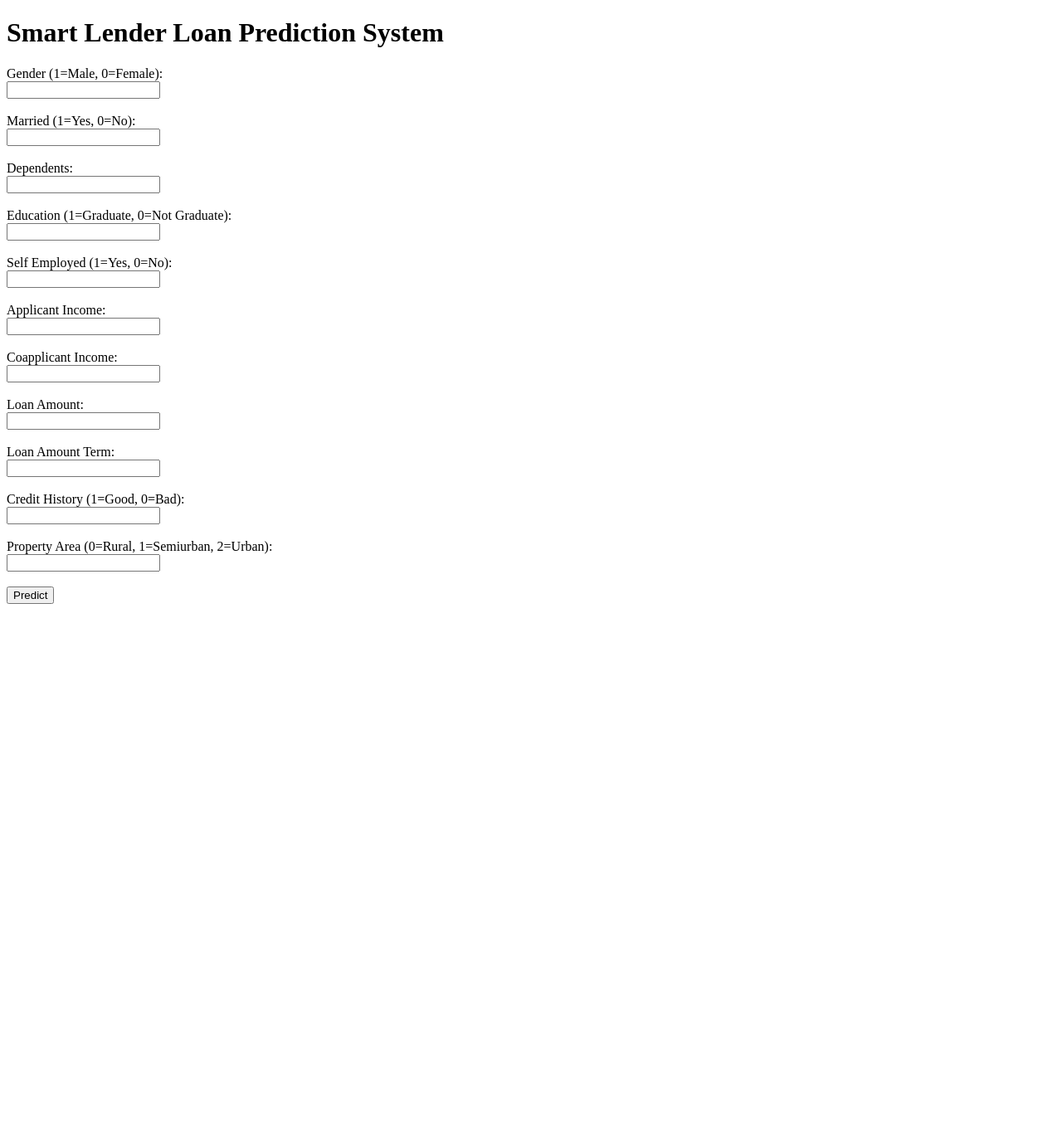
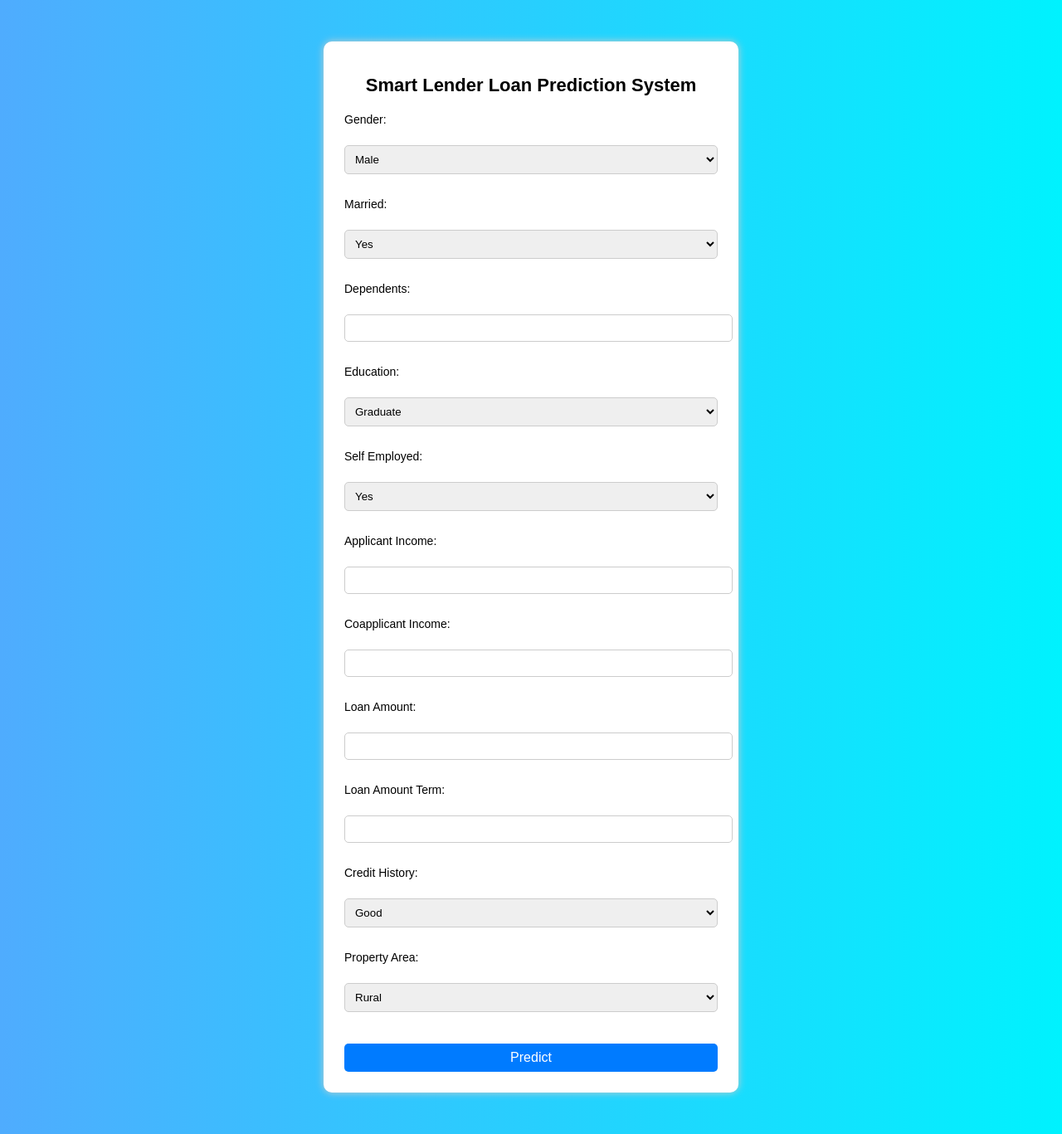
Before and after one commit to 228x1a0585-code/Smart-Lender, a Flask app: page / in a window 1280 px wide. Shown: the whole page at 83% size. Before the commit the page ends 728 px from the top, so only its background shows below. Run offline with Flask 3, Linux system fonts and the light colour scheme; parts of the project's set-up code (start-up, migrations or seed data) failed here and were passed over.

Commit message:
Improved UI and prediction display

```diff
--- a/app.py
+++ b/app.py
@@ -11,6 +11,7 @@ model = pickle.load(open("smart_lender_model.pkl", "rb"))
 def home():
 
     prediction = ""
+    result_class = ""
 
     if request.method == "POST":
 
@@ -32,10 +33,15 @@ def home():
 
         if prediction_result[0] == 1:
             prediction = "Loan Approved"
+            result_class = "approved"
         else:
             prediction = "Loan Rejected"
+            result_class = "rejected"
 
-    return render_template("index.html", prediction=prediction)
-
+    return render_template(
+        "index.html",
+        prediction=prediction,
+        result_class=result_class
+    )
 if __name__ == "__main__":
     app.run(debug=True)
--- /dev/null
+++ b/static/style.css
@@ -0,0 +1,72 @@
+body {
+    font-family: Arial;
+    background: linear-gradient(to right, #4facfe, #00f2fe);
+    margin: 0;
+    padding: 0;
+}
+
+.container {
+    width: 450px;
+    margin: 50px auto;
+    background: white;
+    padding: 25px;
+    border-radius: 10px;
+    box-shadow: 0 0 10px #ccc;
+    text-align: center;
+}
+
+h1 {
+    font-size: 22px;
+    margin-bottom: 20px;
+}
+
+label {
+    display: block;
+    text-align: left;
+    font-size: 14px;
+    margin-top: 10px;
+}
+
+input, select {
+    width: 100%;
+    padding: 8px;
+    margin-top: 5px;
+    border: 1px solid #ccc;
+    border-radius: 5px;
+}
+
+input[type="submit"] {
+    background: #007bff;
+    color: white;
+    border: none;
+    margin-top: 20px;
+    cursor: pointer;
+    font-size: 16px;
+}
+
+input[type="submit"]:hover {
+    background: #0056b3;
+}
+
+h2 {
+    margin-top: 20px;
+    color: green;
+}
+
+.result {
+    margin-top: 20px;
+    padding: 15px;
+    border-radius: 8px;
+    background-color: #e8f5e9;
+    text-align: center;
+    font-weight: bold;
+}
+.approved {
+    background-color: #d4edda;
+    color: #155724;
+}
+
+.rejected {
+    background-color: #f8d7da;
+    color: #721c24;
+}
--- a/templates/index.html
+++ b/templates/index.html
@@ -2,27 +2,42 @@
 <html>
 <head>
     <title>Smart Lender</title>
+    <link rel="stylesheet" href="{{ url_for('static', filename='style.css') }}">
 </head>
 <body>
+
+<div class="container">
 
 <h1>Smart Lender Loan Prediction System</h1>
 
 <form method="POST">
 
-    <label>Gender (1=Male, 0=Female):</label><br>
-    <input type="number" name="Gender"><br><br>
+    <label>Gender:</label><br>
+<select name="Gender">
+    <option value="1">Male</option>
+    <option value="0">Female</option>
+</select><br><br>
 
-    <label>Married (1=Yes, 0=No):</label><br>
-    <input type="number" name="Married"><br><br>
+    <label>Married:</label><br>
+<select name="Married">
+    <option value="1">Yes</option>
+    <option value="0">No</option>
+</select><br><br>
 
     <label>Dependents:</label><br>
     <input type="number" name="Dependents"><br><br>
 
-    <label>Education (1=Graduate, 0=Not Graduate):</label><br>
-    <input type="number" name="Education"><br><br>
+    <label>Education:</label><br>
+<select name="Education">
+    <option value="1">Graduate</option>
+    <option value="0">Not Graduate</option>
+</select><br><br>
 
-    <label>Self Employed (1=Yes, 0=No):</label><br>
-    <input type="number" name="Self_Employed"><br><br>
+    <label>Self Employed:</label><br>
+<select name="Self_Employed">
+    <option value="1">Yes</option>
+    <option value="0">No</option>
+</select><br><br>
 
     <label>Applicant Income:</label><br>
     <input type="number" name="ApplicantIncome"><br><br>
@@ -36,17 +51,30 @@
     <label>Loan Amount Term:</label><br>
     <input type="number" name="Loan_Amount_Term"><br><br>
 
-    <label>Credit History (1=Good, 0=Bad):</label><br>
-    <input type="number" name="Credit_History"><br><br>
+    <label>Credit History:</label><br>
+<select name="Credit_History">
+    <option value="1">Good</option>
+    <option value="0">Bad</option>
+</select><br><br>
 
-    <label>Property Area (0=Rural, 1=Semiurban, 2=Urban):</label><br>
-    <input type="number" name="Property_Area"><br><br>
+    <label>Property Area:</label><br>
+<select name="Property_Area">
+    <option value="0">Rural</option>
+    <option value="1">Semiurban</option>
+    <option value="2">Urban</option>
+</select><br><br>
 
     <input type="submit" value="Predict">
 
 </form>
 
-<h2>{{ prediction }}</h2>
+{% if prediction %}
+<div class="result {{ result_class }}">
+    <h2>{{ prediction }}</h2>
+</div>
+{% endif %}
+
+</div>
 
 </body>
 </html>
```
